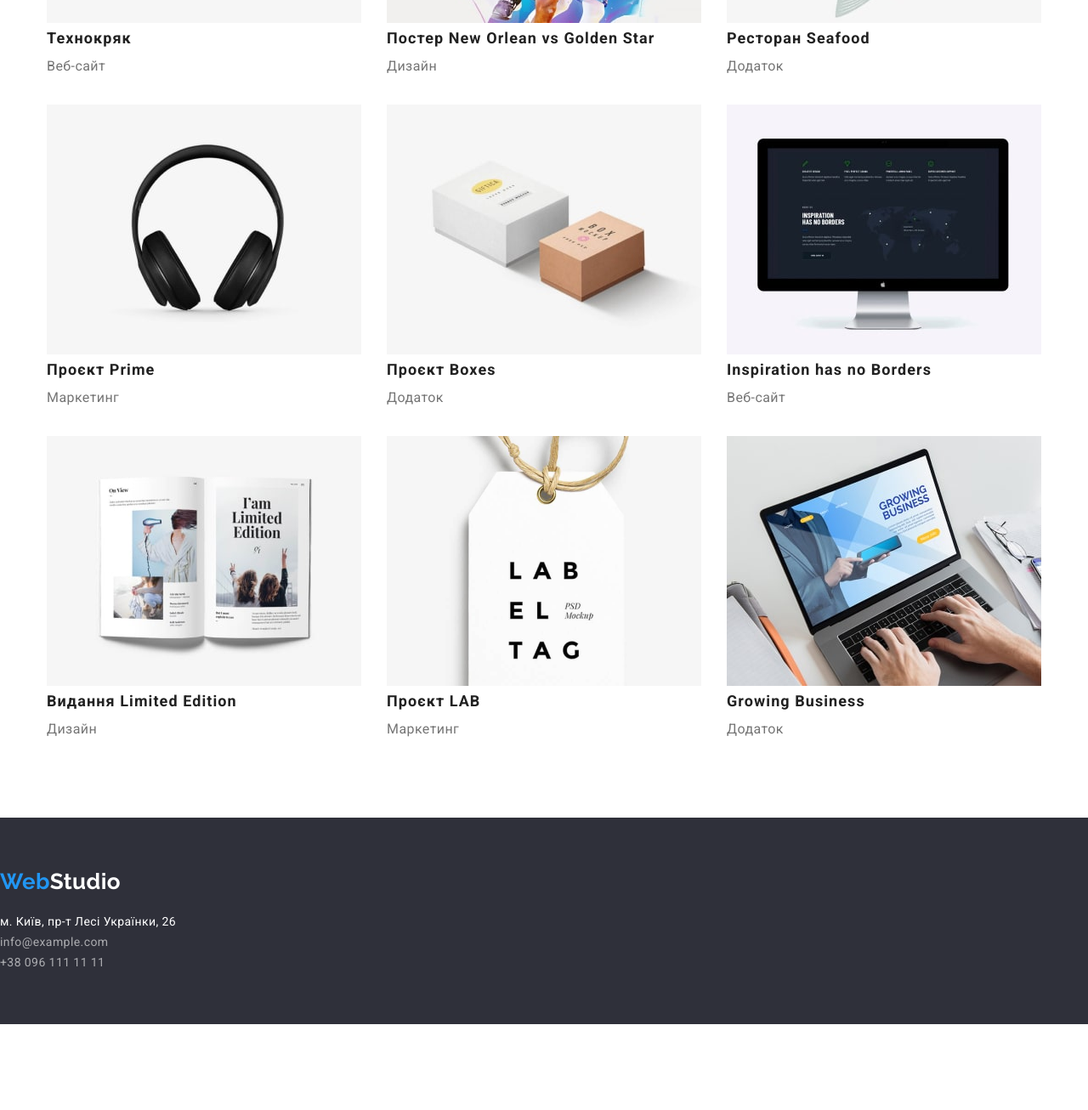
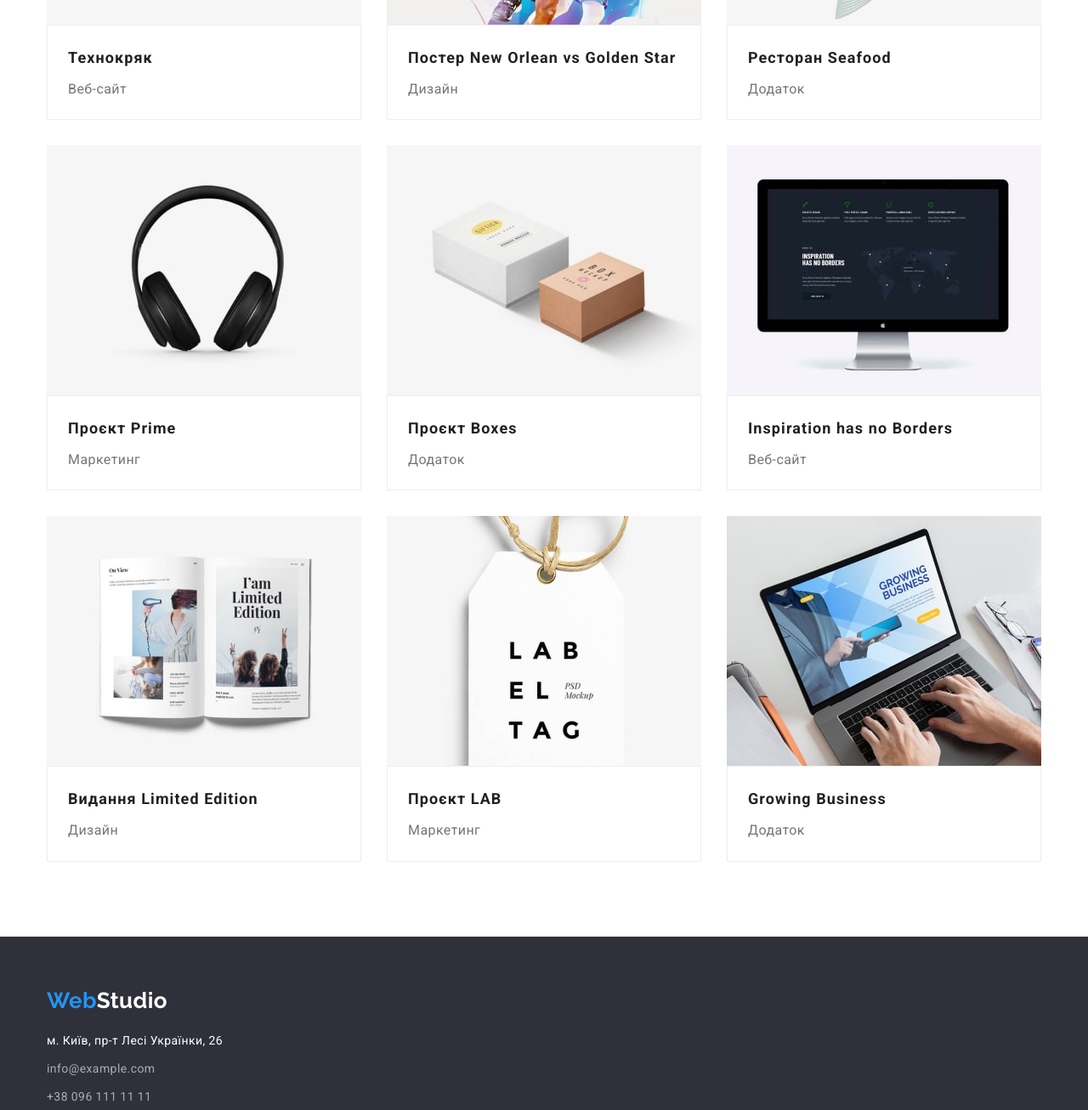
Before and after one commit to SashaShulga94/goit-markup-hw-03, a plain HTML site: page portpholio.html in a window 1280 px wide. Shown: the part 540-1846 px from the top of the page at 85% size. Before the commit the page ends 1745 px from the top, so only its background shows below. Drawn offline with nearby package versions, Linux system fonts and the light colour scheme.

Commit message:
hw3 complete

```diff
--- a/CSS/styles.css
+++ b/CSS/styles.css
@@ -178,12 +178,16 @@ body {
   border-radius: 4px;
   cursor: pointer;
 
+  border: solid var(--accent-color);
   margin: auto;
   padding: 10px 32px;
 }
 
 /* features */
 
+.features{
+  padding-top: 94px;
+}
 .features-list{
   display: flex;
 }
@@ -227,8 +231,8 @@ body {
 }
 .our-team-data {
   background-color: var(--primary-text-color-theme-light);
-  Border-radius: 0px 0px 4px 4px;
-
+  border-bottom: 1px solid var(--primary-text-color-theme-light);
+  border-radius: 0px 0px 4px 4px;
 }
 .team-div{
   padding: 30px 61px;
@@ -267,13 +271,7 @@ body {
 .address-data{
   margin-top: 20px;
 }
-/* .address-list{
-  display: flex;
-}
-.address-text{
-  flex-flow: column wrap;
-} */
-.address-text:not(:last-child){
+.addres-text:not(:last-child){
   margin-bottom: 9px;
 }
 .studio-footer {
@@ -297,6 +295,7 @@ padding-bottom: 88px;
   cursor: pointer;
   border-radius: 4px;
 
+  border: solid var(--primary-background-color-theme-light);
   padding: 6px 22px 6px 22px;
 }
 .all{
@@ -320,6 +319,8 @@ padding-bottom: 88px;
   line-height: 2;
   letter-spacing: 0.06em;
   color: var(--primary-text-color-theme-dark);
+
+  margin-bottom: 4px;
 }
 .e-type {
   font-size: 16px;
@@ -331,3 +332,9 @@ padding-bottom: 88px;
   flex-wrap: wrap;
   gap: 30px
 }
+.portfolio-div{
+  padding: 20px 24px;
+}
+.portfolio-div{
+  border: 1px solid #EEEEEE;
+}
--- a/portpholio.html
+++ b/portpholio.html
@@ -38,7 +38,7 @@
     </header>
     <!-- portfolio -->
     <main>
-      <section class="portfolio-section">
+      <section class="portfolio-section section">
         <div class="container">
         <h1 class="visually-hidden">Портфоліо</h1>
         <ul class="list portfolio-menu">
@@ -59,7 +59,7 @@
           </li>
         </ul>
         <ul class="list portfolio-cards">
-          <li>
+          <li class="list portfolio-card-li">
             <a href="#" class="project-link"
               ><img
                 src="./images/project1-min.jpg"
@@ -70,11 +70,12 @@
               />
               <div class="portfolio-div">
               <h2 class="project-name">Технокряк</h2>
-              <p class="e-type">Веб-сайт</p></a
+              <p class="e-type">Веб-сайт</p>
+            </div></a
             >
-          </div>
+
           </li>
-          <li>
+          <li  class="list portfolio-card-li">
             <a href="#" class="project-link"
               ><img
                 src="./images/project2-min.jpg"
@@ -85,11 +86,11 @@
               />
               <div class="portfolio-div">
               <h2 class="project-name">Постер New Orlean vs Golden Star</h2>
-              <p class="e-type">Дизайн</p></a
+              <p class="e-type">Дизайн</p></div></a
             >
-          </div>
+
           </li>
-          <li>
+          <li class="list portfolio-card-li">
             <a href="#" class="project-link"
               ><img
                 src="./images/project3-min.jpg"
@@ -100,11 +101,11 @@
               />
               <div class="portfolio-div">
               <h2 class="project-name">Ресторан Seafood</h2>
-              <p class="e-type">Додаток</p></a
+              <p class="e-type">Додаток</p></div></a
             >
-          </div>
+
           </li>
-          <li>
+          <li class="list portfolio-card-li">
             <a href="#" class="project-link"
               ><img
                 src="./images/project4-min.jpg"
@@ -115,11 +116,11 @@
               />
               <div class="portfolio-div">
               <h2 class="project-name">Проєкт Prime</h2>
-              <p class="e-type">Маркетинг</p></a
+              <p class="e-type">Маркетинг</p></div></a
             >
-          </div>
+
           </li>
-          <li>
+          <li class="list portfolio-card-li">
             <a href="#" class="project-link">
               <img
                 src="./images/project5-min.jpg"
@@ -130,11 +131,11 @@
               />
               <div class="portfolio-div">
               <h2 class="project-name">Проєкт Boxes</h2>
-              <p class="e-type">Додаток</p></a
+              <p class="e-type">Додаток</p></div></a
             >
-          </div>
+
           </li>
-          <li>
+          <li class="list portfolio-card-li">
             <a href="#" class="project-link">
               <img
                 src="./images/project6-min.jpg"
@@ -145,11 +146,11 @@
               />
               <div class="portfolio-div">
               <h2 class="project-name">Inspiration has no Borders</h2>
-              <p class="e-type">Веб-сайт</p></a
+              <p class="e-type">Веб-сайт</p></div></a
             >
-          </div>
+
           </li>
-          <li>
+          <li class="list portfolio-card-li">
             <a href="#" class="project-link">
               <img
                 src="./images/project7-min.jpg"
@@ -160,11 +161,11 @@
               />
               <div class="portfolio-div">
               <h2 class="project-name">Видання Limited Edition</h2>
-              <p class="e-type">Дизайн</p></a
+              <p class="e-type">Дизайн</p></div></a
             >
-          </div>
+
           </li>
-          <li>
+          <li class="list portfolio-card-li">
             <a href="#" class="project-link">
               <img
                 src="./images/project8-min.jpg"
@@ -173,11 +174,13 @@
                 height="294"
                 class="project-foto"
               />
+              <div class="portfolio-div">
               <h2 class="project-name">Проєкт LAB</h2>
-              <p class="e-type">Маркетинг</p></a
+              <p class="e-type">Маркетинг</p></div></a
             >
+
           </li>
-          <li>
+          <li class="list portfolio-card-li">
             <a href="#" class="project-link"
               ><img
                 src="./images/project9-min.jpg"
@@ -186,19 +189,22 @@
                 height="294"
                 class="project-foto"
               />
+              <div class="portfolio-div">
               <h2 class="project-name">Growing Business</h2>
-              <p class="e-type">Додаток</p></a
+              <p class="e-type">Додаток</p></div></a
             >
+
           </li>
         </ul>
       </div>
       </section>
     </main>
     <footer class="footer">
+      <div class="container">
       <a href="./index.html" class="logo"><span class="web">Web</span><span class="studio-footer">Studio</span></a>
       <address class="address-data" id="adresa">
-        <ul class="list">
-          <li>
+        <ul class="list  address-list">
+          <li class="addres-text">
             <a
               href="https://goo.gl/maps/MU84THvTywT1Y9c1A"
               target="_blank"
@@ -207,18 +213,19 @@
               >м. Київ, пр-т Лесі Українки, 26</a
             >
           </li>
-          <li>
+          <li class="addres-text">
             <a href="mailto:info@devstudio.com" class="email-footer"
               >info@example.com</a
             >
           </li>
-          <li>
+          <li class="addres-text">
             <a href="tel:+380961111111" class="phone-footer"
               >+38 096 111 11 11</a
             >
           </li>
         </ul>
       </address>
+    </div>
     </footer>
   </body>
 </html>
```
Also changed, not shown: index.html (+1 -1 lines).
